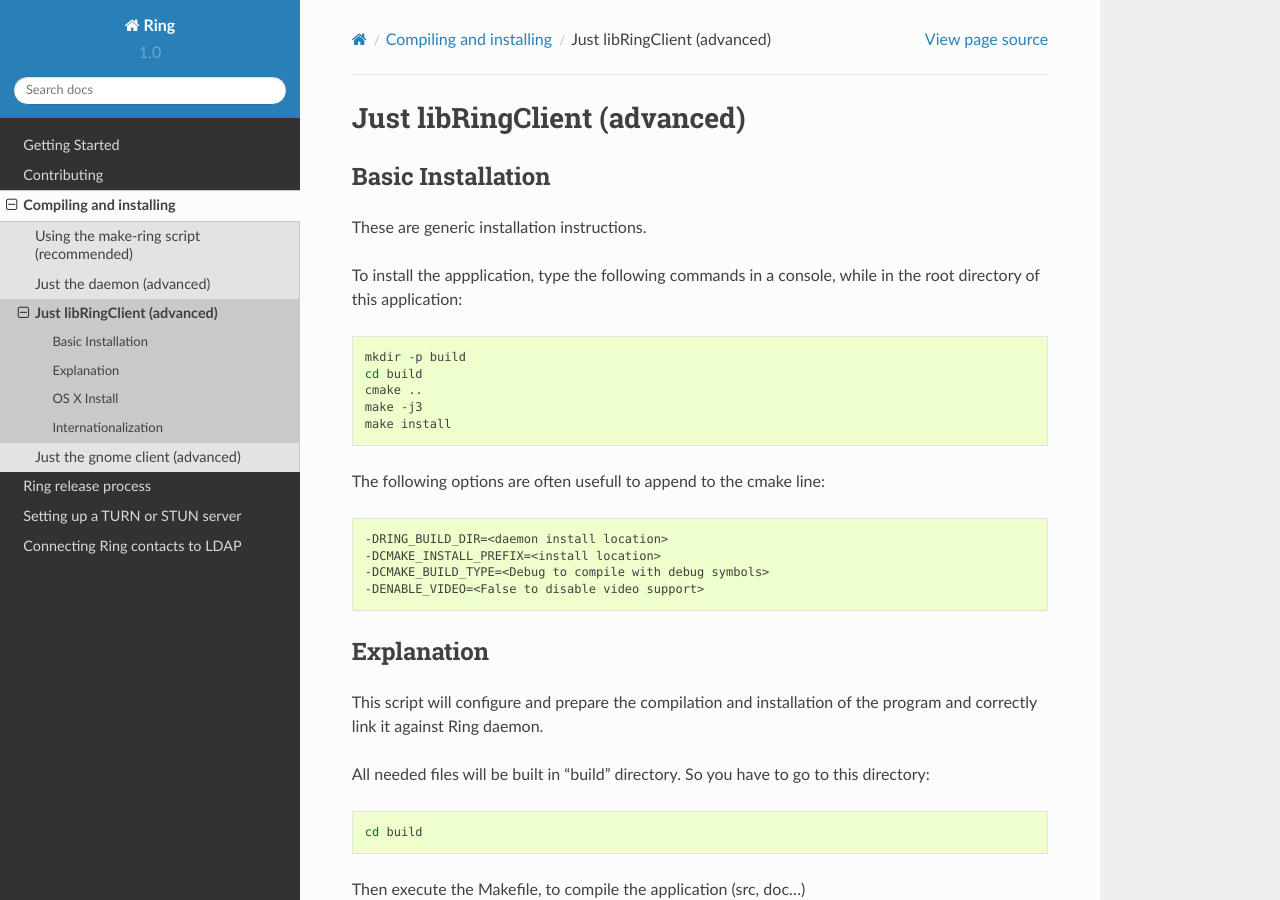
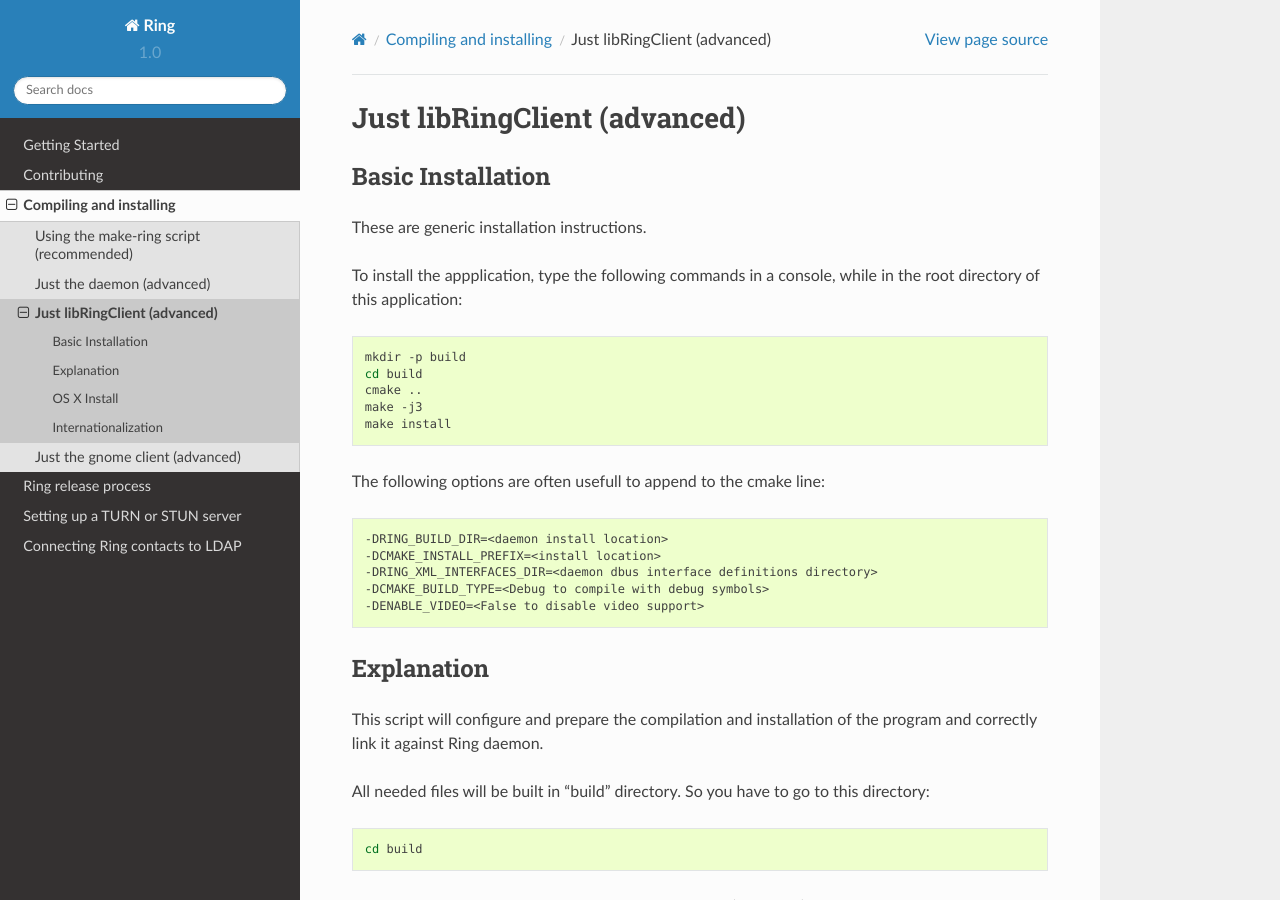
Before and after one commit to savoirfairelinux/jami-project, a Sphinx documentation site: the page built from docs/source/compiling_and_installing/lrc.rst, in a window 1280 px wide and 900 px high. Built offline with Sphinx 7.4.7 and the Read the Docs theme 2.0.0, drawn with Linux system fonts in a browser that asks for light colours.

Commit message:
Document LRC's DRING_XML_INTERFACES_DIR cmake flag
Change-Id: I7b18d4925c997ebd7440ca0a0ba2ce17858664eb
Tuleap: #688

```diff
--- a/docs/source/compiling_and_installing/lrc.rst
+++ b/docs/source/compiling_and_installing/lrc.rst
@@ -22,6 +22,7 @@
 
     -DRING_BUILD_DIR=<daemon install location>
     -DCMAKE_INSTALL_PREFIX=<install location>
+    -DRING_XML_INTERFACES_DIR=<daemon dbus interface definitions directory>
     -DCMAKE_BUILD_TYPE=<Debug to compile with debug symbols>
     -DENABLE_VIDEO=<False to disable video support>
 
```
